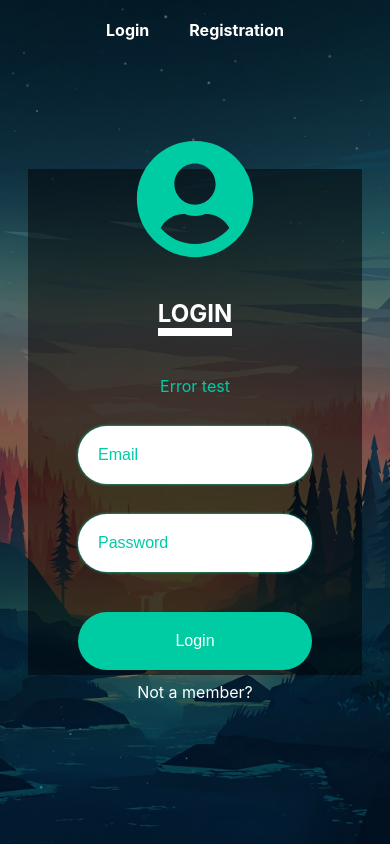
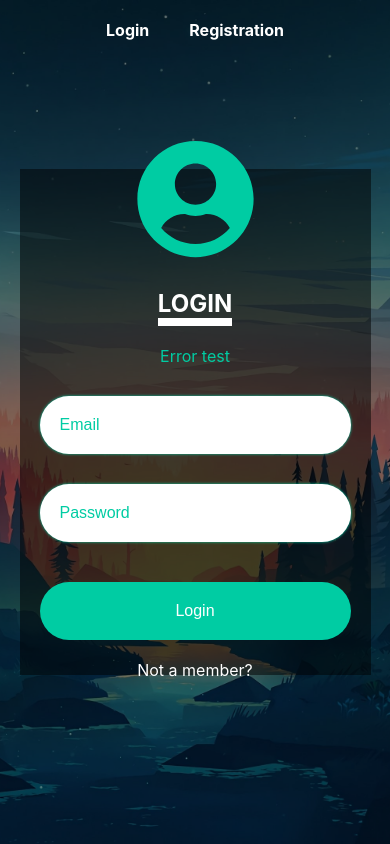
Before and after one commit to CevinThomas/alliance, a React app in the folder frontend/: page /login in a window 390 px wide. Built offline with nearby package versions, Linux system fonts and the light colour scheme.

Commit message:
last media styling

```diff
--- a/frontend/src/styles.css
+++ b/frontend/src/styles.css
@@ -147,11 +147,6 @@ a:hover {
   margin: 0 auto;
   margin-top: 20px;
 }
-@media (max-width: 980px) {
-  #login #not-login {
-    margin-top: 12px;
-  }
-}
 #login .error-div {
   width: 50%;
   text-align: center;
@@ -210,12 +205,19 @@ a:hover {
 }
 #login #login-box {
   height: 60%;
-  width: 60%;
+  width: 80%;
   max-width: 800px;
   max-height: 550px;
   z-index: 999;
   position: relative;
   padding: 0 50px;
+  box-sizing: border-box;
+}
+@media (max-width: 476px) {
+  #login #login-box {
+    padding: 0 20px;
+    width: 90%;
+  }
 }
 #login #login-box .login-header h1 {
   width: fit-content;
@@ -226,7 +228,7 @@ a:hover {
 }
 @media (max-width: 980px) {
   #login #login-box .login-header h1 {
-    margin: 40px auto 40px auto;
+    margin: 30px auto 20px auto;
   }
 }
 #login #login-box #avatar_icon {
--- a/frontend/src/styles.sass
+++ b/frontend/src/styles.sass
@@ -143,8 +143,7 @@ a:hover
     text-align: center
     margin: 0 auto
     margin-top: 20px
-    @media (max-width: $ipadSize)
-      margin-top: 12px
+
 
   .error-div
     width: 50%
@@ -200,12 +199,16 @@ a:hover
 
   #login-box
     height: 60%
-    width: 60%
+    width: 80%
     max-width: 800px
     max-height: 550px
     z-index: 999
     position: relative
     padding: 0 50px
+    box-sizing: border-box
+    @media(max-width: $phoneSize)
+      padding: 0 20px
+      width: 90%
 
     .login-header
       h1
@@ -215,7 +218,7 @@ a:hover
         color: $whiteColor
         text-transform: uppercase
         @media (max-width: $ipadSize)
-          margin: 40px auto 40px auto
+          margin: 30px auto 20px auto
 
     #avatar_icon
       width: 100%
```
Also changed, not shown: 1 other file (tests, documents, lock files or other folders).
